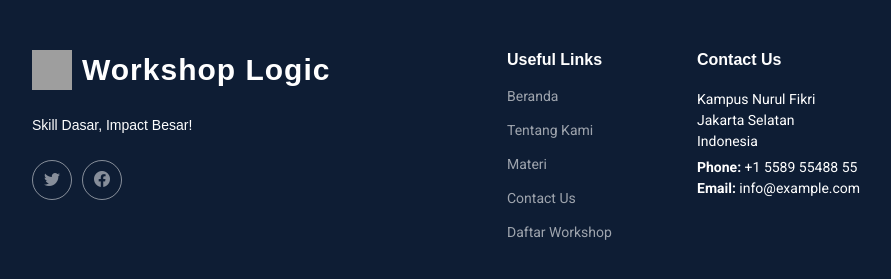
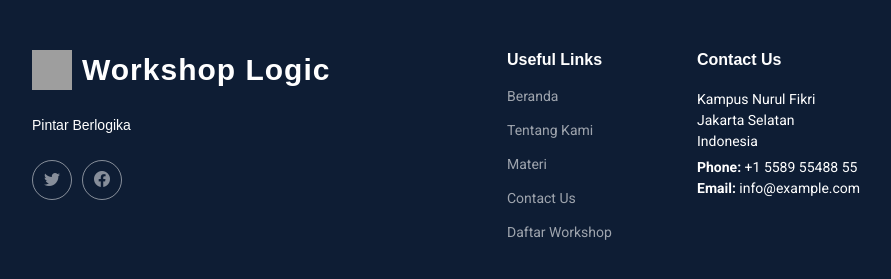
Before and after one commit to ekomh170/Project-PKWU_WorkshopLogic-TA, a Laravel app: page /about in a window 1280 px wide. Shown: the part 3210-3489 px from the top of the page, without its empty margins (50-941 px from the left). Run offline with Laravel 12, Linux system fonts and the light colour scheme; grey boxes are pictures that could not be loaded.

Commit message:
update content

```diff
--- a/resources/views/includes/footer.blade.php
+++ b/resources/views/includes/footer.blade.php
@@ -6,7 +6,7 @@
                     <img src="{{ $assetFunction('landing/img/logo_workshop.png') }}" alt="Logo" style="height: 40px; width:40px; margin-right: 10px;">
                     <span class="">Workshop Logic</span>
                 </a>
-                <p>Skill Dasar, Impact Besar!</p>
+                <p>Pintar Berlogika</p>
                 <div class="social-links d-flex mt-4">
                     <a href=""><i class="bi bi-twitter"></i></a>
                     <a href=""><i class="bi bi-facebook"></i></a>
```
